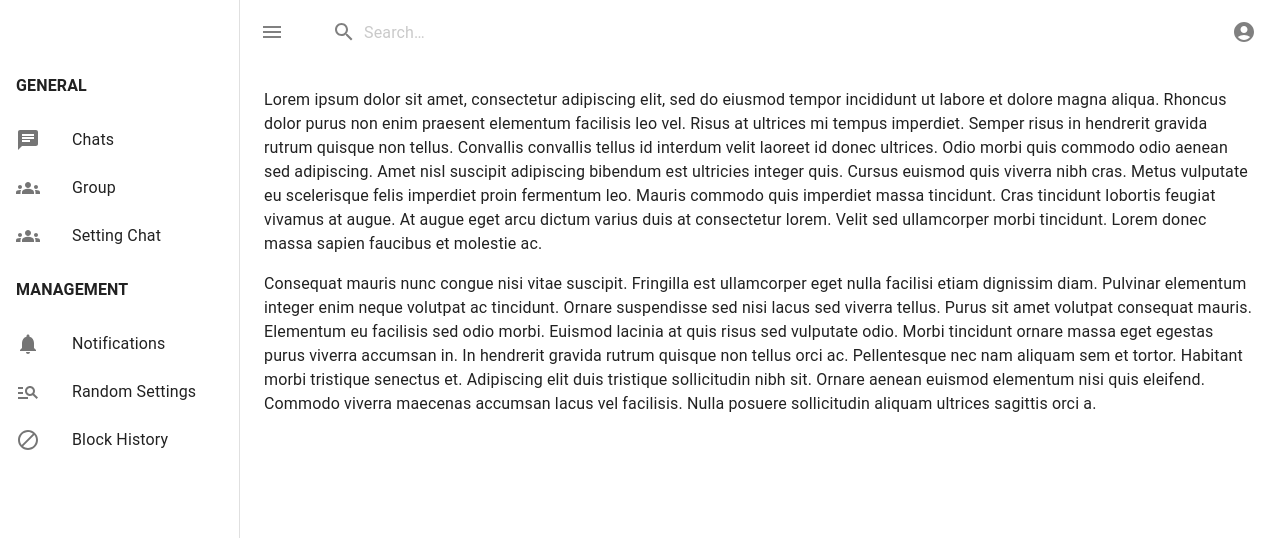
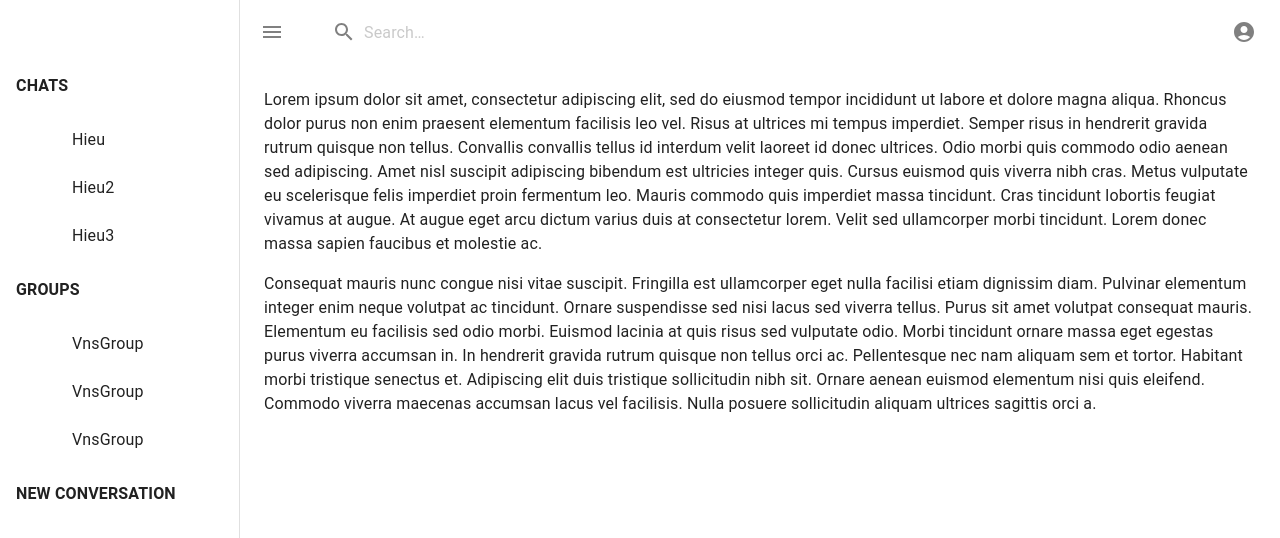
Before and after one commit to Russ0506/chat-random-client-fe, a React (Create React App) app: page / in a window 1280 px wide. Shown: the top 538 px of the page. Built offline with nearby package versions, Linux system fonts and the light colour scheme.

Commit message:
git commit -m

```diff
--- a/src/constant/RandomChatSideBarItem.js
+++ b/src/constant/RandomChatSideBarItem.js
@@ -7,29 +7,33 @@ import BlockIcon from "@mui/icons-material/Block";
 
 export const RandomChatSideBarItem = [
   {
-    name: "GENERAL",
+    name: "CHATS",
     items: [
-      { index: 0, name: "Chats", icon: <ChatIcon />, link: "#" },
-      { index: 1, name: "Group", icon: <GroupsIcon />, link: "#" },
-      { index: 1, name: "Setting Chat", icon: <GroupsIcon />, link: "#" },
+      { index: 0, name: "Hieu", icon: null, link: "#" },
+      { index: 1, name: "Hieu2", icon: null, link: "#" },
+      { index: 1, name: "Hieu3", icon: null, link: "#" },
     ],
   },
   {
-    name: "MANAGEMENT",
+    name: "GROUPS",
     items: [
       {
         index: 0,
-        name: "Notifications",
-        icon: <NotificationsIcon />,
+        name: "VnsGroup",
+        icon: null,
         link: "#",
       },
       {
         index: 1,
-        name: "Random Settings",
-        icon: <ManageSearchIcon />,
+        name: "VnsGroup",
+        icon: null,
         link: "#",
       },
-      { index: 3, name: "Block History", icon: <BlockIcon />, link: "#" },
+      { index: 3, name: "VnsGroup", icon: null, link: "#" },
     ],
   },
+   {
+    name: "NEW CONVERSATION",
+  items: [],
+   }
 ];
```
Also changed, not shown: src/routes.js (+11 -9 lines).
